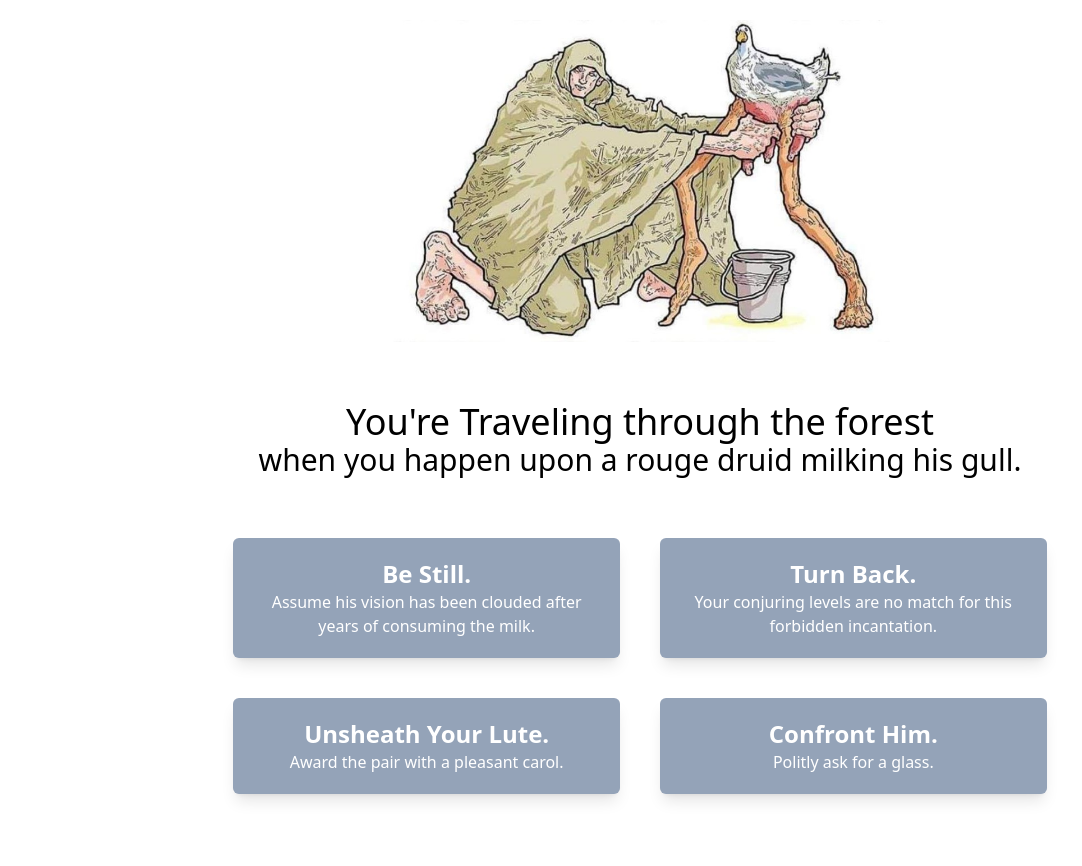
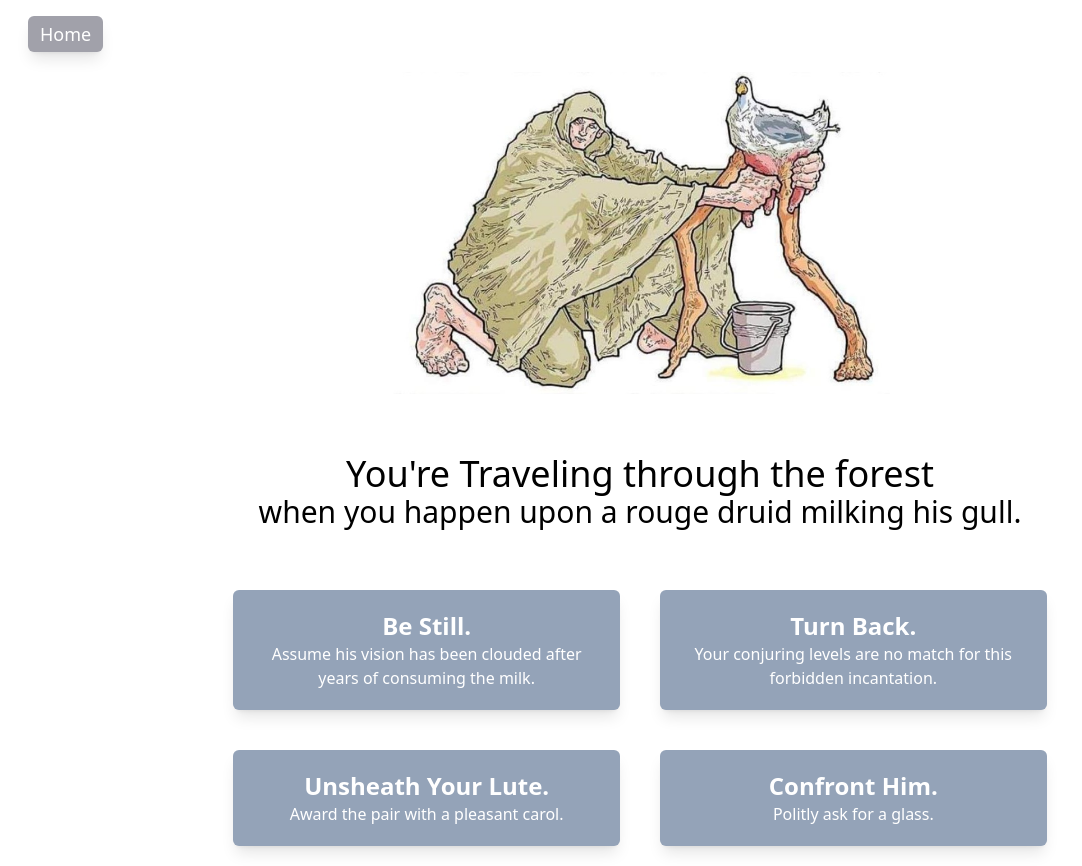
Before and after one commit to CarlJMcGee/the-gull-choice, a Next.js app: page / in a window 1280 px wide. Shown: the whole page, without its empty margins (0-1082 px from the left). Before the commit the page ends 814 px from the top, so only its background shows below. Built offline with nearby package versions, Linux system fonts and the light colour scheme.

Commit message:
added homeand back buttons

```diff
--- /dev/null
+++ b/src/app/components/Nav/index.tsx
@@ -0,0 +1,47 @@
+"use client";
+
+import Link from "next/link";
+import * as React from "react";
+import { useRouter, usePathname } from "next/navigation";
+import { motion } from "framer-motion";
+
+export default function Nav() {
+  const router = useRouter();
+  const path = usePathname();
+  const pathArr = path?.split("/");
+  pathArr?.pop();
+
+  return (
+    <nav className="m-4 flex flex-row">
+      <Link href={"/"}>
+        <motion.button
+          initial={{
+            scale: "100%",
+          }}
+          whileHover={{
+            scale: "110%",
+            transition: { type: "tween", duration: 0.2 },
+          }}
+          className="mx-3 rounded-md bg-zinc-400 px-3 py-1 text-lg text-white shadow-lg hover:bg-zinc-700"
+        >
+          Home
+        </motion.button>
+      </Link>
+      {path !== "/" && (
+        <motion.button
+          initial={{
+            scale: "100%",
+          }}
+          whileHover={{
+            scale: "110%",
+            transition: { type: "tween", duration: 0.2 },
+          }}
+          onClick={() => router.push(pathArr?.join("/")!)}
+          className="mx-3 rounded-md bg-zinc-400 px-3 py-1 text-lg text-white shadow-lg hover:bg-zinc-700"
+        >
+          Back
+        </motion.button>
+      )}{" "}
+    </nav>
+  );
+}
--- a/src/app/layout.tsx
+++ b/src/app/layout.tsx
@@ -1,6 +1,7 @@
 import "../styles/globals.css";
 import Image from "next/image";
 import gull from "./assets/gull-milk(cropped).jpg";
+import Nav from "./components/Nav";
 export default function RootLayout({
   children,
 }: {
@@ -10,6 +11,7 @@ export default function RootLayout({
     <html lang="en">
       <head />
       <body>
+        <Nav />
         <div className="m-5 flex flex-row justify-center">
           <Image src={gull} alt="the gull and the druid" width={500} />
         </div>
```
